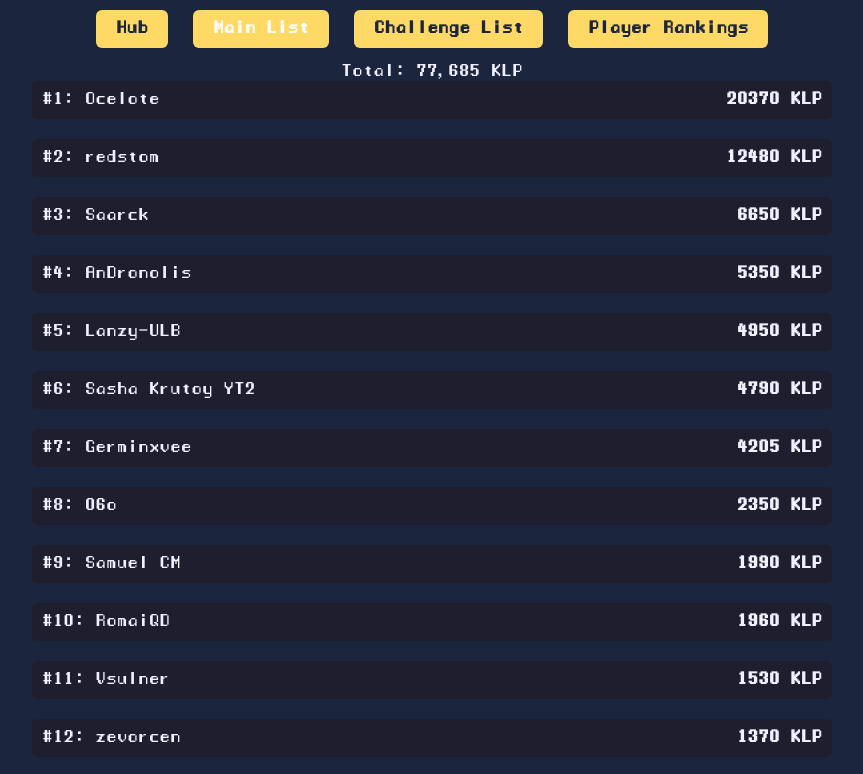
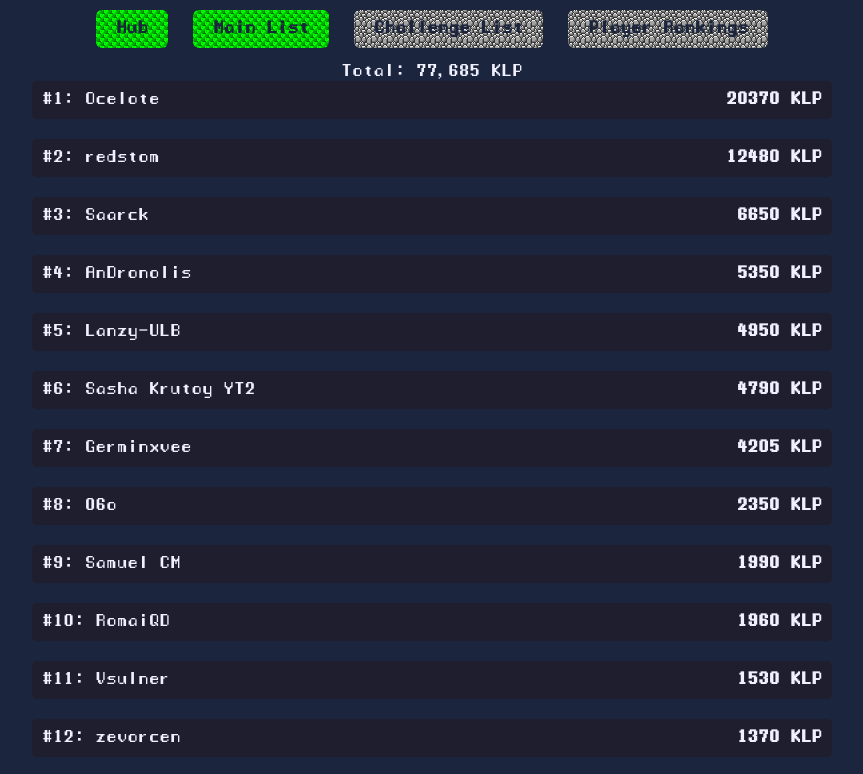
Before and after one commit to GerminULB/KaizoList, a plain HTML site: page PlayerList.html in a window 1280 px wide. Shown: the part 92-866 px from the top of the page, without its empty margins (208-1071 px from the left). Drawn offline with Linux system fonts and the light colour scheme.

Commit message:
Update PlayerList.html

```diff
--- a/PlayerList.html
+++ b/PlayerList.html
@@ -34,5 +34,25 @@
     <div id="player-list"></div>
   </div>
   <script src="playerlist.js"></script>
+
+<script>
+const patterns = [
+  'images/pattern/pattern0.png',
+  'images/pattern/pattern1.png',
+  'images/pattern/pattern2.png',
+  'images/pattern/pattern3.png',
+  'images/pattern/pattern4.png',
+  'images/pattern/pattern5.png',
+];
+
+document.querySelectorAll('.hub-button').forEach(btn => {
+  const idx = Math.floor(Math.random() * patterns.length);
+  btn.style.backgroundImage = `url('${patterns[idx]}')`;
+  btn.style.backgroundRepeat = 'repeat';
+  btn.style.backgroundSize = '16px 16px';
+  btn.style.color = '#1b253e';
+});
+</script>
+
 </body>
 </html>
```
